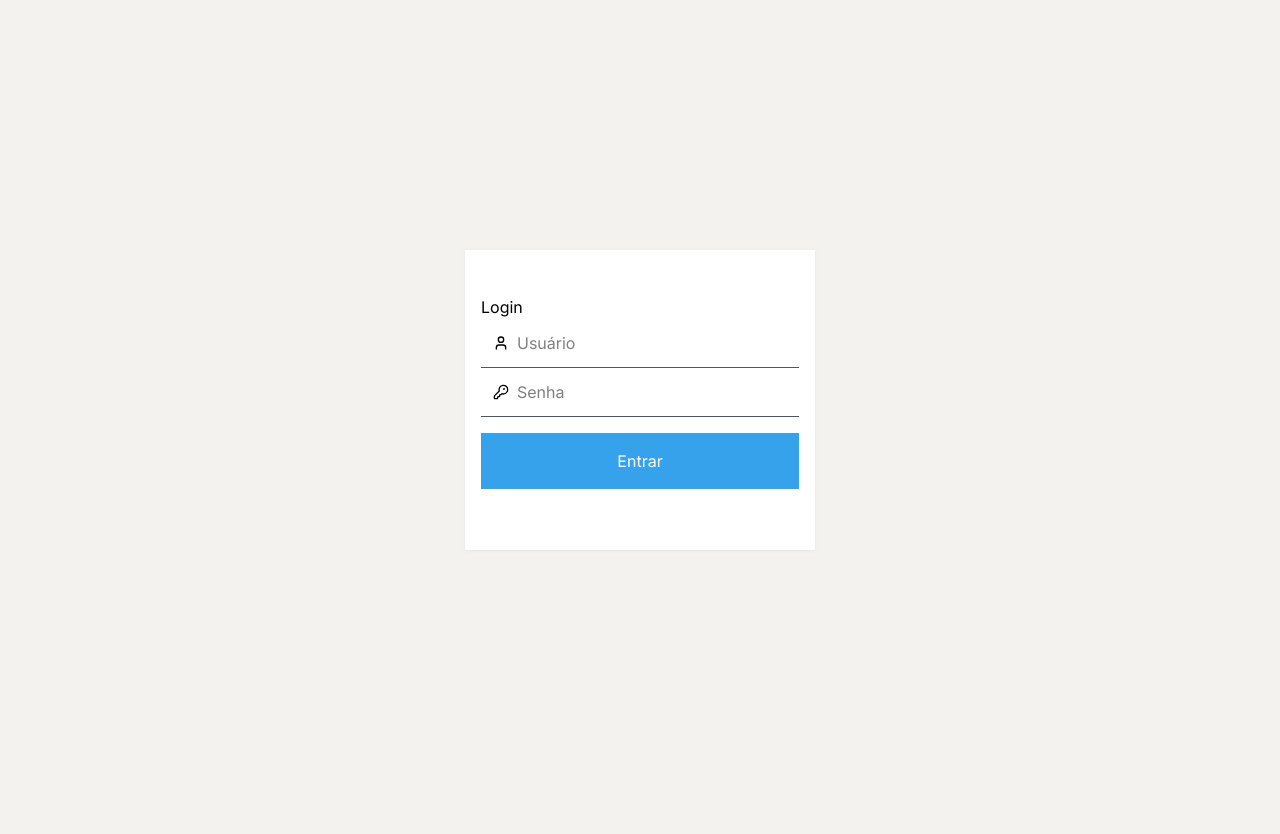
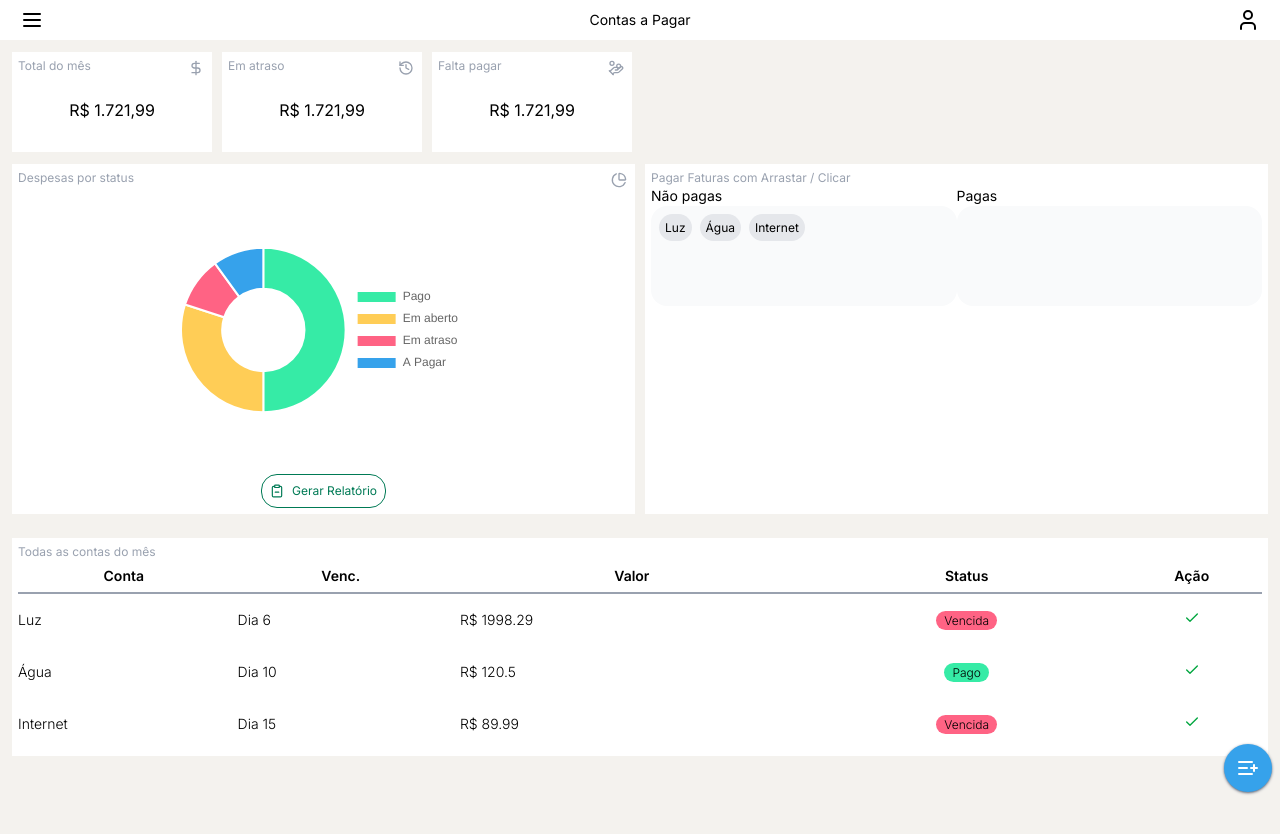
Before and after one commit to PHSalazar/contas-a-pagar, a React (Vite) app in the folder front/: page / in a window 1280 px wide. Shown: the top 834 px of the page. Before the commit the page ends 800 px from the top, so only its background shows below. Built offline with nearby package versions, Linux system fonts and the light colour scheme.

Commit message:
implementacao de react-router e criacao da pagina de login

```diff
--- a/front/package.json
+++ b/front/package.json
@@ -16,6 +16,7 @@
     "react": "^19.0.0",
     "react-chartjs-2": "^5.3.0",
     "react-dom": "^19.0.0",
+    "react-router-dom": "^7.3.0",
     "tailwindcss": "^4.0.14"
   },
   "devDependencies": {
--- a/front/src/App.jsx
+++ b/front/src/App.jsx
@@ -1,25 +1,19 @@
-import { useState } from "react";
-import Navbar from "./components/Navbar";
-import Sidebar from "./components/Sidebar";
+import { BrowserRouter, Route, Routes } from "react-router-dom";
 import Home from "./pages/Home";
+import Layout from "./pages/Layout";
 import Login from "./pages/Login";
 
 function App() {
-  const [visibleSidebar, setVisibleSidebar] = useState(false);
-
-  const toggleSidebar = () => {
-    setVisibleSidebar(!visibleSidebar);
-  };
-
   return (
     <>
-      {/* <Navbar showSidebar={toggleSidebar} />
-      <Sidebar visible={visibleSidebar} closeSidebar={toggleSidebar} />
-      <section className="p-3">
-        <Home />
-      </section> */}
-
-      <Login />
+      <BrowserRouter>
+        <Routes>
+          <Route path="/" element={<Layout />}>
+            <Route index element={<Home />} />
+            <Route path="login" element={<Login />} />
+          </Route>
+        </Routes>
+      </BrowserRouter>
     </>
   );
 }
--- /dev/null
+++ b/front/src/pages/Layout.jsx
@@ -0,0 +1,29 @@
+import { Outlet, useLocation } from "react-router-dom";
+import Navbar from "../components/Navbar";
+import Sidebar from "../components/Sidebar";
+import { useState } from "react";
+
+const Layout = () => {
+  const { pathname } = useLocation();
+  const [visibleSidebar, setVisibleSidebar] = useState(false);
+
+  const toggleSidebar = () => {
+    setVisibleSidebar(!visibleSidebar);
+  };
+
+  return (
+    <>
+      {pathname !== "/login" && (
+        <>
+          <Navbar showSidebar={toggleSidebar} />
+          <Sidebar visible={visibleSidebar} closeSidebar={toggleSidebar} />
+        </>
+      )}
+
+      <section className="p-3">
+        <Outlet />
+      </section>
+    </>
+  );
+};
+export default Layout;
```
Also changed, not shown: 1 other file (tests, documents, lock files or other folders).
